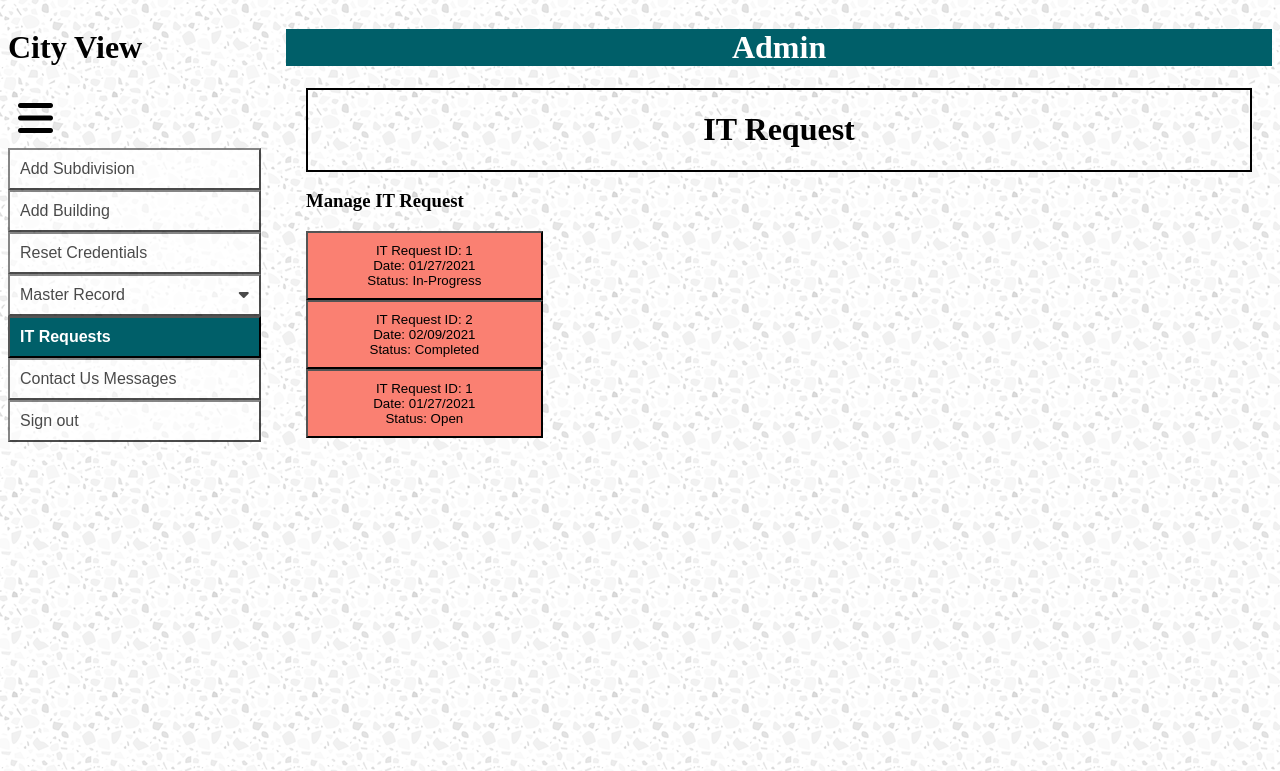
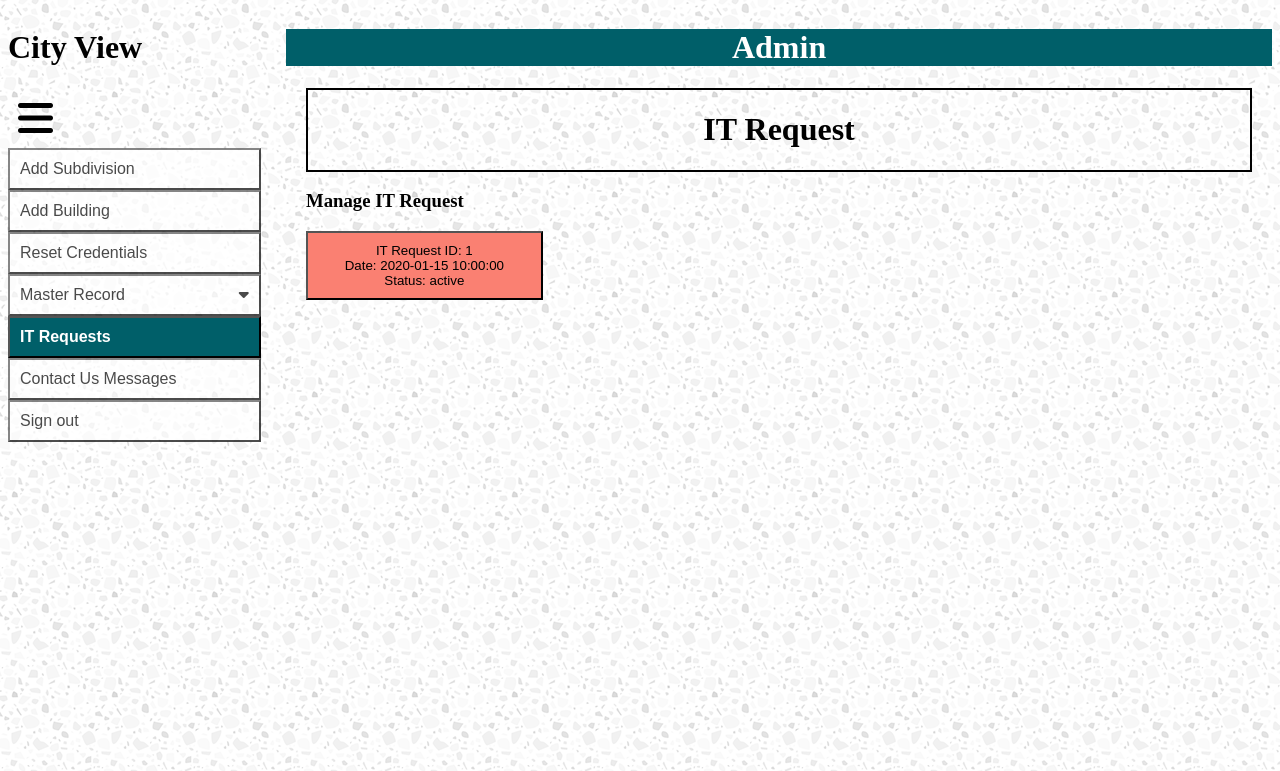
Before and after one commit to AmlanAlok/uta-wdm-phase-4, a PHP site: page /YouareonDefault/admin/admin.php?user_id=1 in a window 1280 px wide, after a click on "IT Requests". Shown: the top 771 px of the page. Run offline with PHP 8.4, Linux system fonts and the light colour scheme; tables that the repository leaves empty or names only in its code hold one stand-in row (values such as "Sample post"); some libraries are stand-ins or nearby versions.

Commit message:
added view it request for admin

```diff
--- a/YouareonDefault/admin/admin.php
+++ b/YouareonDefault/admin/admin.php
@@ -20,6 +20,9 @@ $subdivisionList = $adminService->fetchAllSubdivisions();
 $subdivisionManagerRecordList = $adminService->fetchAllSubdivisionManagerRecords();
 $buildingManagerRecordList = $adminService->fetchAllBuildingManagerRecords();
 $apartmentOwnerRecordList = $adminService->fetchAllApartmentOwnerRecords();
+
+$itrList = $adminService->fetchAllITRequests();
+// var_dump($itrList);
 // echo "POLO--------";
 // var_dump($apartmentOwnerRecordList);
 // var_dump($buildingManagerRecordList);
@@ -365,35 +368,6 @@ $apartmentOwnerRecordList = $adminService->fetchAllApartmentOwnerRecords();
                         </div>
                         <?php endforeach; ?>
 
-
-
-                        <!-- <div id="subdivision-manager-detail-2" class="subdivision-manager-detail">
-                            <div class="apartment-personal-details-table">
-                                <table>
-                                    <tr><td>Subdivision Name</td><td>Sapphire</td></tr><tr><td>First Name</td><td>Kishore</td></tr><tr><td>Last Name</td><td>Chary</td></tr>
-                                    <tr><td>Email Id</td><td>kishore@gmail.com</td></tr><tr><td>Phone Number</td><td>1231231234</td></tr><tr><td>Joining Date</td><td>01/19/2021</td></tr>
-                                </table>
-                            </div>
-                        </div>
-
-                        <div id="subdivision-manager-detail-3" class="subdivision-manager-detail">
-                            <div class="apartment-personal-details-table">
-                                <table>
-                                    <tr><td>Subdivision Name</td><td>Ruby</td></tr><tr><td>First Name</td><td>Rakshita</td></tr><tr><td>Last Name</td><td>K</td></tr>
-                                    <tr><td>Email Id</td><td>rakshita@gmail.com</td></tr><tr><td>Phone Number</td><td>1231231234</td></tr><tr><td>Joining Date</td><td>01/19/2021</td></tr>
-                                </table>
-                            </div>
-                        </div>
-
-                        <div id="subdivision-manager-detail-4" class="subdivision-manager-detail">
-                            <div class="apartment-personal-details-table">
-                                <table>
-                                    <tr><td>Subdivision Name</td><td>Diamond</td></tr></tr><tr><td>First Name</td><td>Alok</td></tr><tr><td>Last Name</td><td>Alok</td></tr>
-                                    <tr><td>Email Id</td><td>alok@gmail.com</td></tr><tr><td>Phone Number</td><td>1231231234</td></tr><tr><td>Joining Date</td><td>01/19/2021</td></tr>
-                                </table>
-                            </div>
-                        </div> -->
-
                     </div>
                 </div>
             </div>
@@ -408,64 +382,30 @@ $apartmentOwnerRecordList = $adminService->fetchAllApartmentOwnerRecords();
                 <div>
 
                     <div class="it-request-list">
-                        <a href='#it-1'>
-                            <button class="it-request" onclick="viewItDetails(event, 'it-1')">
-                                IT Request ID: 1 <br />
-                                Date: 01/27/2021 <br />
-                                Status: In-Progress
-                            </button>
-                        </a>
-                        <a href='#it-2'>
-                            <button class="it-request" onclick="viewItDetails(event, 'it-2')">
-                                IT Request ID: 2 <br />
-                                Date: 02/09/2021 <br />
-                                Status: Completed
-                            </button>
-                        </a>
-                        <a href='#it-3'>
-                            <button class="it-request" onclick="viewItDetails(event, 'it-3')">
-                                IT Request ID: 1 <br />
-                                Date: 01/27/2021 <br />
-                                Status: Open
-                            </button>
-                        </a>
+                        <?php foreach ($itrList as $key => $value): ?>
+                            <a href='#it-<?= htmlspecialchars($key); ?>'>
+                                <button class="it-request" onclick="viewItDetails(event, 'it-<?= htmlspecialchars($key); ?>')">
+                                    IT Request ID: <?= $value->it_request_id; ?> <br />
+                                    Date: <?= $value->message_datetime; ?> <br />
+                                    Status: <?= $value->status; ?>
+                                </button>
+                            </a>
+                        <?php endforeach ?>
                     </div>
 
                     <div class="display-it-request">
-                        <div id="it-1" class="it-request-details">
-                            <h3>Datetime</h3>
-                            <p>01/27/2021 04:05:06</p>
-                            <h3>Message</h3>
-                            <p>Something not working.</p>
-                            <h3>Status</h3>
-                            <p>In-progress</p>
 
-                            <div class="status-change-button-position">
-                                <button class="status-change-button">Completed</button>
+                        <?php foreach ($itrList as $key => $value): ?>
+                            <div id="it-<?= htmlspecialchars($key); ?>" class="it-request-details">
+                                <h3>Datetime</h3>
+                                <p><?= $value->message_datetime; ?></p>
+                                <h3>Message</h3>
+                                <p><?= $value->message; ?></p>
+                                <h3>Status</h3>
+                                <p><?= $value->status; ?></p>
                             </div>
-                        </div>
+                        <?php endforeach ?>
 
-                        <div id="it-2" class="it-request-details">
-                            <h3>Datetime</h3>
-                            <p>02/09/2021 04:05:06</p>
-                            <h3>Message</h3>
-                            <p>Need access to something.</p>
-                            <h3>Status</h3>
-                            <p>Completed</p>
-                        </div>
-
-                        <div id="it-3" class="it-request-details">
-                            <h3>Datetime</h3>
-                            <p>01/27/2021 04:05:06</p>
-                            <h3>Message</h3>
-                            <p>Something not working.</p>
-                            <h3>Status</h3>
-                            <p>Open</p>
-
-                            <div class="status-change-button-position">
-                                <button class="status-change-button">In-progress</button>
-                            </div>
-                        </div>
                     </div>
                 </div>
 
--- a/service/AdminService.php
+++ b/service/AdminService.php
@@ -4,6 +4,7 @@ require 'SubdivisionService.php';
 require 'BuildingService.php';
 require 'MasterRecordService.php';
 require 'ResetPasswordService.php';
+require 'ITRequestService.php';
 
 class AdminService {
 
@@ -46,6 +47,11 @@ class AdminService {
 	    }
 	}
 
+	function fetchAllITRequests(){
+		$itrService = new ITRequestService();
+		return $itrService->fetchAllITRequest();
+	}
+
 	function fetchAllSubdivisions(){
 
 		$subdivisionService = new SubdivisionService();
--- a/styles.css
+++ b/styles.css
@@ -469,6 +469,9 @@ tr {
 .it-request-list {
     width: 25%;
     float: left;
+    height: 300px;
+    overflow-y: scroll;
+
 }
 
 .it-request-list button {
@@ -507,7 +510,7 @@ tr {
 .view-data-list {
     width: 25%;
     float: left;
-    height: 200px;
+    height: 300px;
     overflow-y: scroll;
 }
 
@@ -616,6 +619,8 @@ tr {
 
     .it-request-list {
         width: 100%;
+        height: 120px;
+        overflow-y: scroll;
     }
 
     .display-maintenance-request {
```
